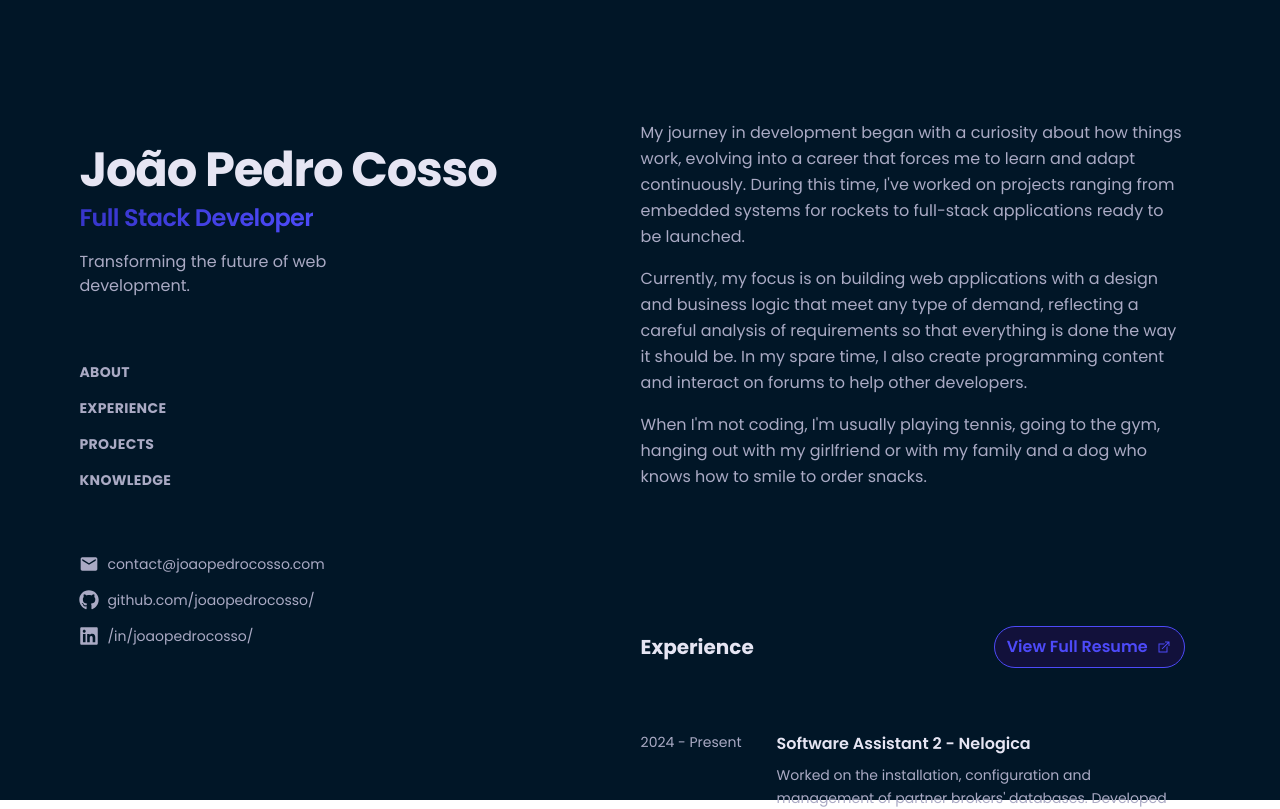
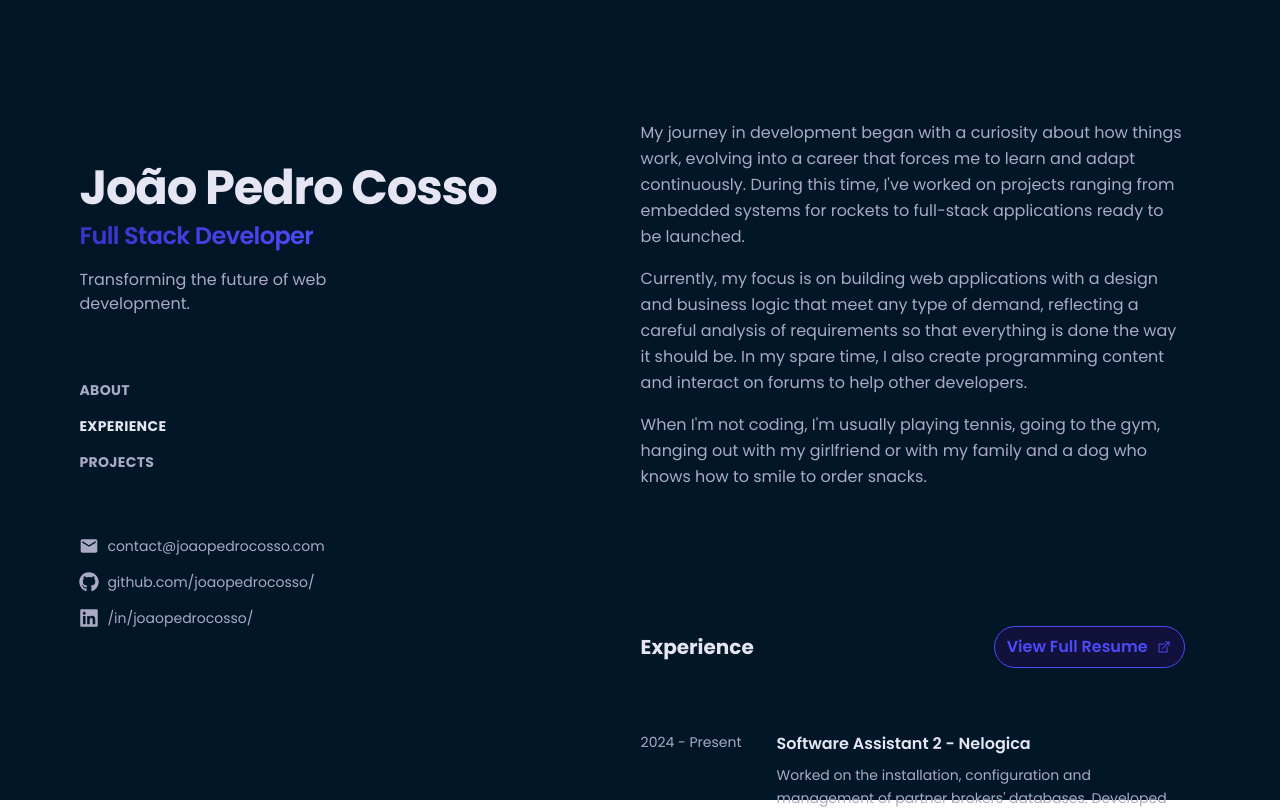
Before and after one commit to joaopedrocosso/personal-portfolio, a Next.js app: page / in a window 1280 px wide. Shown: the top 809 px of the page. Built offline with nearby package versions, Linux system fonts and the light colour scheme.

Commit message:
feat: Smooth Scroll

```diff
--- a/app/page.tsx
+++ b/app/page.tsx
@@ -1,3 +1,4 @@
+import { ScrollProvider } from "@/providers/ScrollProvider";
 import Portfolio from "@/sections/Portfolio";
 import SideProfile from "@/sections/SideProfile";
 import Image from "next/image";
@@ -5,17 +6,17 @@ import Image from "next/image";
 export default function Home() {
   return (
     <main className="flex gap-32 antialiased flex-row justify-center">
-      <section
-        className='sticky top-0 h-screen flex items-center pb-4'
-      >
-        <SideProfile />
-      </section>
+      <ScrollProvider>
+        <main className="flex gap-32 antialiased flex-row justify-center">
+          <section className='sticky top-0 h-screen flex items-center pb-4'>
+            <SideProfile />
+          </section>
 
-      <section
-        className='flex flex-col max-w-sm lg:max-w-xl'
-      >
-        <Portfolio />
-      </section>
+          <section className='flex flex-col max-w-sm lg:max-w-xl'>
+            <Portfolio />
+          </section>
+        </main>
+      </ScrollProvider>
     </main>
   );
 }
--- a/components/PortfolioNav.tsx
+++ b/components/PortfolioNav.tsx
@@ -1,35 +1,33 @@
-import React from 'react'
+import React from 'react';
 
-const PortfolioNav = () => {
+interface PortfolioNavProps {
+  activeSection: string;
+  handleScroll: (id: string) => void;
+}
+
+const PortfolioNav: React.FC<PortfolioNavProps> = ({ activeSection, handleScroll }) => {
   return (
-    <nav
-        className="flex flex-col text-[#AAAAC4] tracking-wide justify-start items-start gap-4 py-16 font-bold text-sm"
-    >
+    <nav className="flex flex-col text-[#AAAAC4] tracking-wide justify-start items-start gap-4 py-16 font-bold text-sm">
       <button
-
+        onClick={() => handleScroll('about')}
+        className={`transition-all ${activeSection === 'about' ? 'text-white-1' : 'hover:text-white-1'}`}
       >
         ABOUT
       </button>
-
       <button
-
+        onClick={() => handleScroll('experience')}
+        className={`transition-all ${activeSection === 'experience' ? 'text-white-1' : 'hover:text-white-1'}`}
       >
         EXPERIENCE
       </button>
-
       <button
-
+        onClick={() => handleScroll('projects')}
+        className={`transition-all ${activeSection === 'projects' ? 'text-white-1' : 'hover:text-white-1'}`}
       >
         PROJECTS
       </button>
+    </nav>
+  );
+};
 
-        <button
-
-        >
-            KNOWLEDGE
-        </button>
-    </nav>
-  )
-}
-
-export default PortfolioNav
+export default PortfolioNav;
--- /dev/null
+++ b/providers/ScrollProvider.tsx
@@ -0,0 +1,65 @@
+'use client'
+import React, { createContext, useContext, useState, useEffect } from 'react';
+
+interface ScrollContextType {
+  activeSection: string;
+  handleScroll: (id: string) => void;
+}
+
+const ScrollContext = createContext<ScrollContextType | undefined>(undefined);
+
+export const ScrollProvider: React.FC<{ children: React.ReactNode }> = ({ children }) => {
+  const [activeSection, setActiveSection] = useState<string>('');
+
+  const handleScroll = (id: string) => {
+    if (id === 'about') {
+      window.scrollTo({ top: 0, behavior: 'smooth' });
+    } else {
+      const element = document.getElementById(id);
+      if (element) {
+        element.scrollIntoView({ behavior: 'smooth' });
+      }
+    }
+  };
+
+  const handleScrollEvents = () => {
+    const sections = ['about', 'experience', 'projects', 'knowledge'];
+    let found = '';
+
+    for (const section of sections) {
+      const element = document.getElementById(section);
+      if (element) {
+        const rect = element.getBoundingClientRect();
+        const isInViewport = rect.top <= window.innerHeight / 2 && rect.bottom >= window.innerHeight / 2;
+        if (isInViewport) {
+          found = section;
+          break;
+        }
+      }
+    }
+    setActiveSection(found);
+  };
+
+  useEffect(() => {
+    window.addEventListener('scroll', handleScrollEvents);
+    handleScrollEvents();
+
+    return () => {
+      window.removeEventListener('scroll', handleScrollEvents);
+    };
+  }, []);
+
+  return (
+    <ScrollContext.Provider value={{ activeSection, handleScroll }}>
+      {children}
+    </ScrollContext.Provider>
+  );
+};
+
+export const useScroll = () => {
+  const context = useContext(ScrollContext);
+  if (context === undefined) {
+    throw new Error('useScroll must be used within a ScrollProvider');
+  }
+  return context;
+};
--- a/sections/SideProfile.tsx
+++ b/sections/SideProfile.tsx
@@ -1,12 +1,16 @@
+'use client'
 import Heading from '@/components/Heading'
 import PortfolioNav from '@/components/PortfolioNav'
 import Social from '@/components/Social'
 import { CONTACT } from '@/constants'
+import { useScroll } from '@/providers/ScrollProvider'
 import React from 'react'
 import { FaGithub, FaLinkedin } from 'react-icons/fa'
 import { MdEmail } from 'react-icons/md'
 
 const SideProfile = () => {
+    const { handleScroll, activeSection } = useScroll();
+
     return (
         <section
             className='flex flex-wrap'
@@ -19,7 +23,7 @@ const SideProfile = () => {
                 >
                     <Heading />
 
-                <PortfolioNav />
+                    <PortfolioNav activeSection={activeSection} handleScroll={handleScroll} />
 
                     <div
                         className='flex flex-col items-start justify-start gap-4 text-xl text-white-2'
```
Lines whose indentation alone changed are shown as unchanged.
